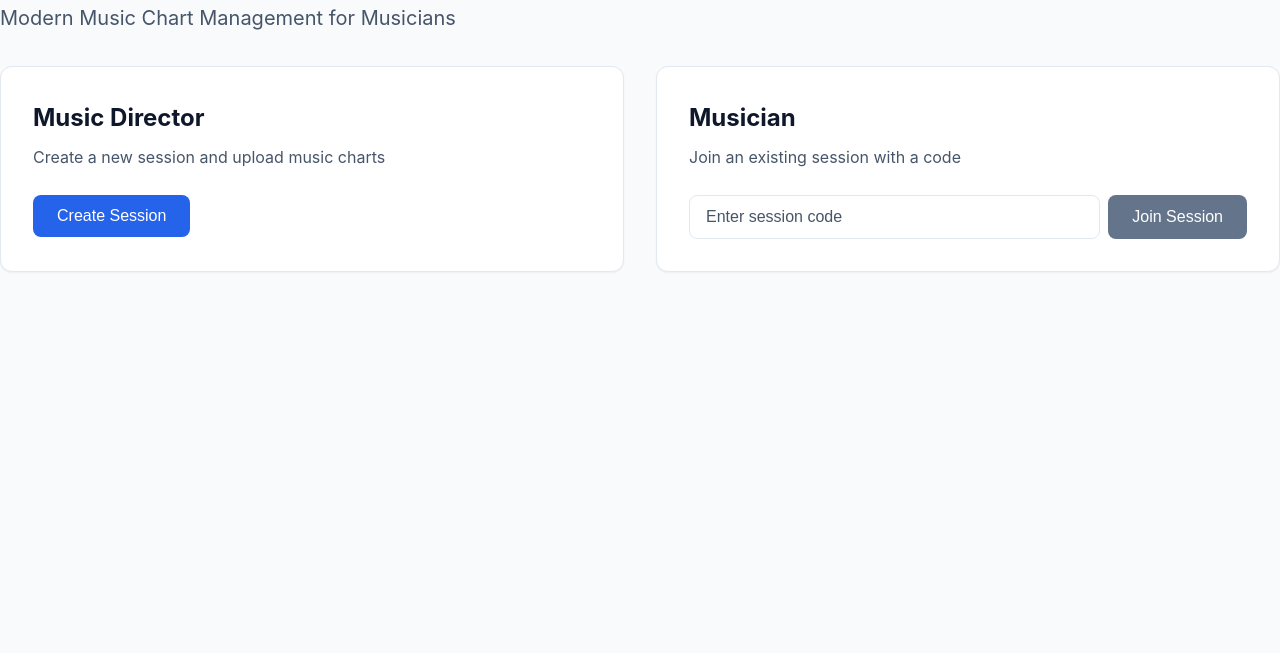
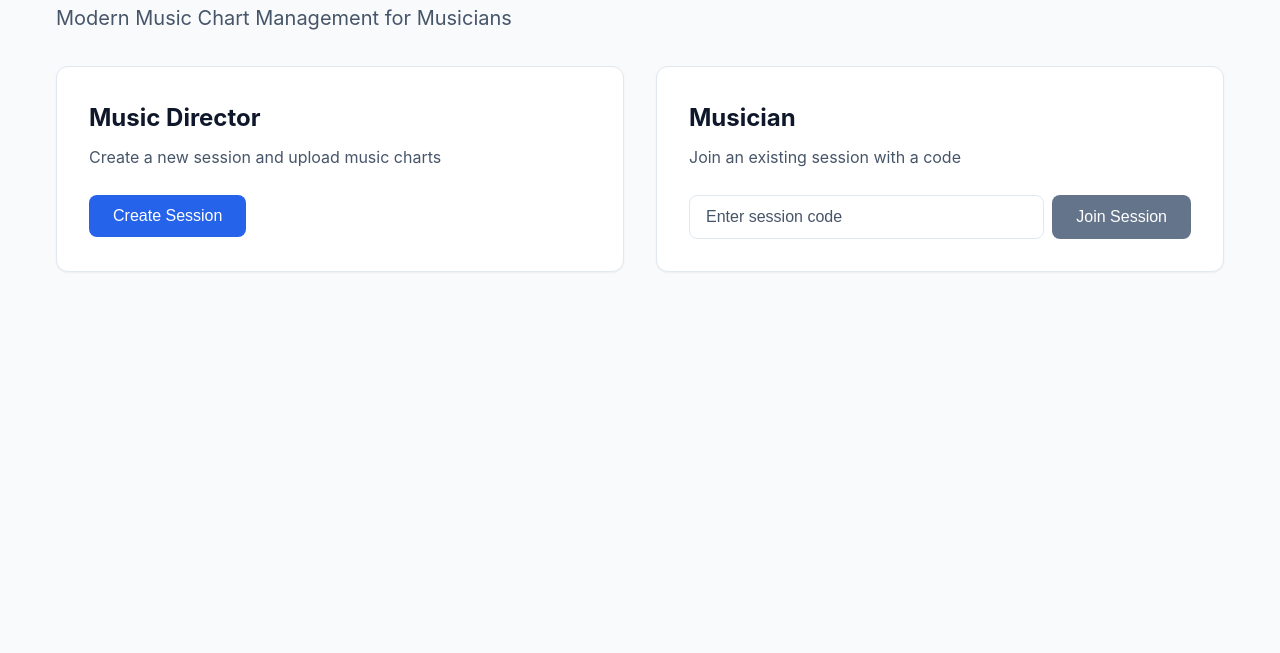
Before and after one commit to KingTeky/MyWhiteboard, a website: page index.html in a window 1280 px wide. Shown: the part 147-800 px from the top of the page. Drawn offline with nearby package versions, Linux system fonts and the light colour scheme.

Commit message:
Layout: constrain .container with max-width and horizontal padding to restore landing layout

```diff
--- a/styles.css
+++ b/styles.css
@@ -96,7 +96,11 @@ body {
 /* Container */
 .container {
     padding-top: 4rem;
-    margin-bottom: 4rem;
+    /* Center content and limit width so header and cards don't stretch full-width */
+    max-width: 1200px;
+    margin: 0 auto 4rem;
+    padding-left: 1rem;
+    padding-right: 1rem;
 }
 
 /* Horizontal live layout: when the live pages container has the horizontal
```
